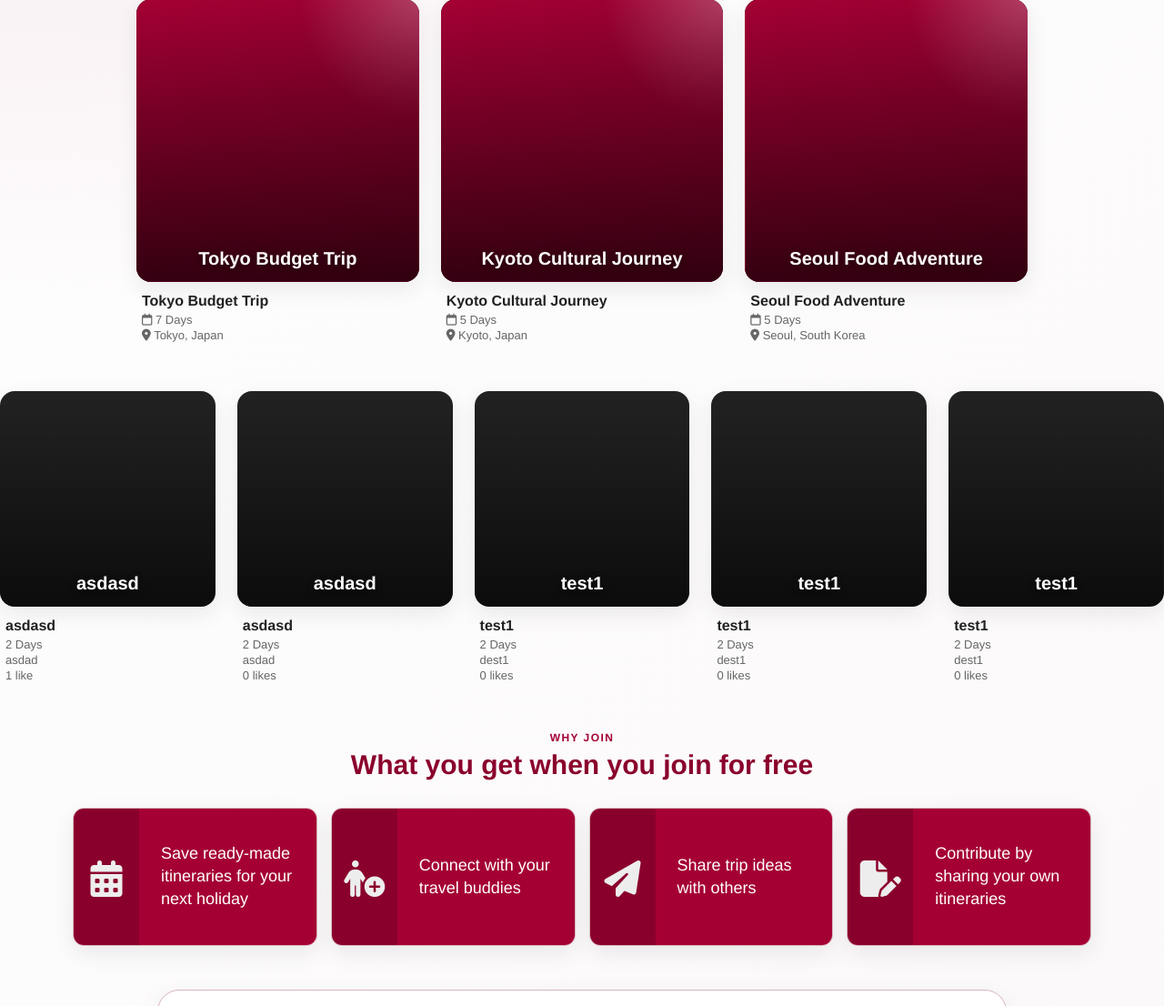
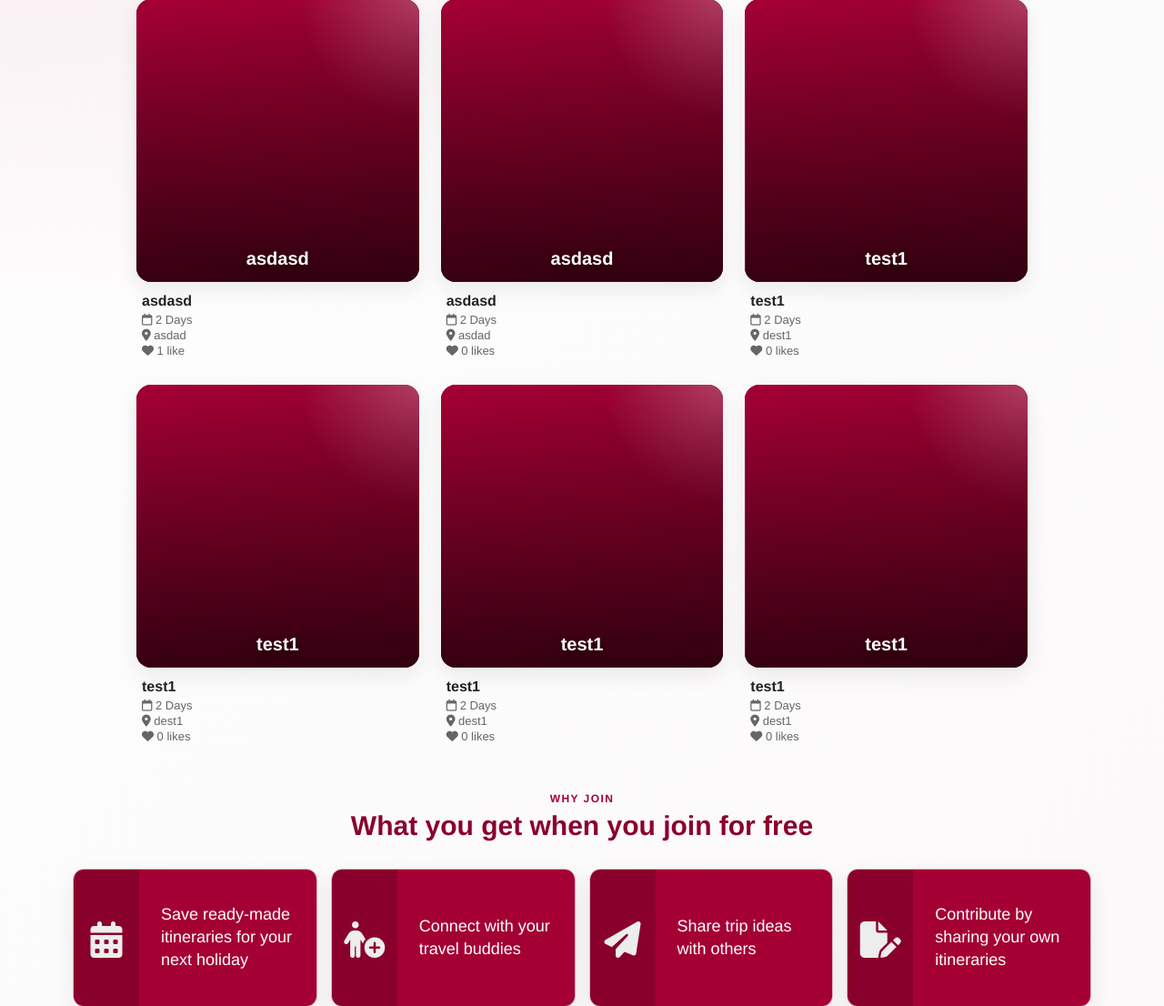
Before and after one commit to laura-camila-av/travel-social-media, a Flask app: page / in a window 1280 px wide. Shown: the part 564-1670 px from the top of the page at 91% size. Run offline with Flask 3, Linux system fonts and the light colour scheme; some libraries are stand-ins or nearby versions.

Commit message:
changed the styling of homepage to make it consisten with new styling cause hardcoded itineraries were removed

```diff
--- a/app.py
+++ b/app.py
@@ -202,7 +202,7 @@ def homepage():
         .outerjoin(Like, Like.itinerary_id == Itinerary.id)
         .group_by(Itinerary.id)
         .order_by(db.func.count(Like.id).desc())
-        .limit(5)
+        .limit(6)
         .all()
     )
 
--- a/templates/homepage.html
+++ b/templates/homepage.html
@@ -28,7 +28,6 @@
     </p>
 </section>
 
-<!-- UI IMPROVE  -->
 <section class="homepage-section">
     <div class="homepage-section-heading">
         <p class="eyebrow">Popular ideas</p>
@@ -36,68 +35,45 @@
     </div>
 
     <div class="trending-itinerary-container homepage-card-grid">
-        <a class="card-link" href="{{ url_for('itinerary_display', itinerary_id=1) }}">
-            <div class="itinerary-card homepage-travel-card">
-                <div class="card-placeholder"></div>
-                <div class="overlay-text">Tokyo Budget Trip</div>
-            </div>
-            <div class="card-info">
-                <p class="card-title">Tokyo Budget Trip</p>
-                <p class="card-meta"><i class="fa-regular fa-calendar"></i> 7 Days</p>
-                <p class="card-meta"><i class="fa-solid fa-location-dot"></i> Tokyo, Japan</p>
-            </div>
-        </a>
-
-        <a class="card-link" href="{{ url_for('itinerary_display', itinerary_id=2) }}">
-            <div class="itinerary-card homepage-travel-card">
-                <div class="card-placeholder"></div>
-                <div class="overlay-text">Kyoto Cultural Journey</div>
-            </div>
-            <div class="card-info">
-                <p class="card-title">Kyoto Cultural Journey</p>
-                <p class="card-meta"><i class="fa-regular fa-calendar"></i> 5 Days</p>
-                <p class="card-meta"><i class="fa-solid fa-location-dot"></i> Kyoto, Japan</p>
-            </div>
-        </a>
-
-        <a class="card-link" href="{{ url_for('itinerary_display', itinerary_id=3) }}">
-            <div class="itinerary-card homepage-travel-card">
-                <div class="card-placeholder"></div>
-                <div class="overlay-text">Seoul Food Adventure</div>
-            </div>
-            <div class="card-info">
-                <p class="card-title">Seoul Food Adventure</p>
-                <p class="card-meta"><i class="fa-regular fa-calendar"></i> 5 Days</p>
-                <p class="card-meta"><i class="fa-solid fa-location-dot"></i> Seoul, South Korea</p>
-            </div>
-        </a>
-    </div>
-</section>
-<!-- ============= -->
-<div class="trending-itinerary-container">
         {% if popular_itineraries %}
             {% for itinerary in popular_itineraries %}
                 <a class="card-link" href="{{ url_for('itinerary_display', itinerary_id=itinerary.id) }}">
-                <div class="itinerary-card">
+
+                    <div class="itinerary-card homepage-travel-card">
+
                         {% if itinerary.thumbnail %}
                             <img
                                 src="{{ url_for('static', filename='uploads/' + itinerary.thumbnail) }}"
                                 class="itinerary-thumbnail"
                                 alt="{{ itinerary.title }}"
                             >
+                        {% else %}
+                            <div class="card-placeholder"></div>
                         {% endif %}
 
-                    <div class="overlay-text">{{ itinerary.title }}</div>
+                        <div class="overlay-text">
+                            {{ itinerary.title }}
+                        </div>
                     </div>
 
                     <div class="card-info">
                         <p class="card-title">{{ itinerary.title }}</p>
                         <p class="card-meta">
+                            <i class="fa-regular fa-calendar"></i>
                             {{ (itinerary.end_date - itinerary.start_date).days + 1 }} Days
                         </p>
-                    <p class="card-meta">{{ itinerary.destination }}</p>
                         <p class="card-meta">
-                        {{ itinerary.like_count }} {% if itinerary.like_count == 1 %}like{% else %}likes{% endif %}
+                            <i class="fa-solid fa-location-dot"></i>
+                            {{ itinerary.destination }}
+                        </p>
+                        <p class="card-meta">
+                            <i class="fa-solid fa-heart"></i>
+                            {{ itinerary.like_count }}
+                            {% if itinerary.like_count == 1 %}
+                                like
+                            {% else %}
+                                likes
+                            {% endif %}
                         </p>
                     </div>
                 </a>
@@ -109,7 +85,8 @@
             </div>
         {% endif %}
     </div>
-<!-- homepage itineraries change  -->
+</section>
+
 <section class="homepage-section">
     <div class="homepage-section-heading">
         <p class="eyebrow">Why join</p>
```
Lines whose indentation alone changed are shown as unchanged.
